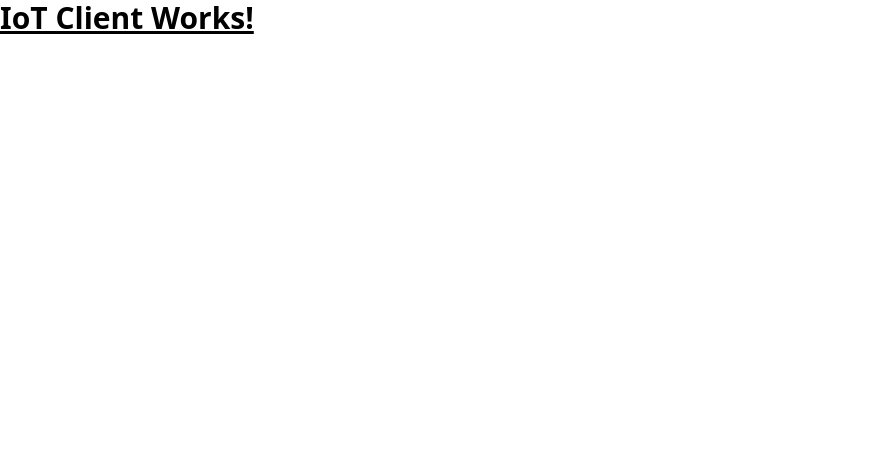
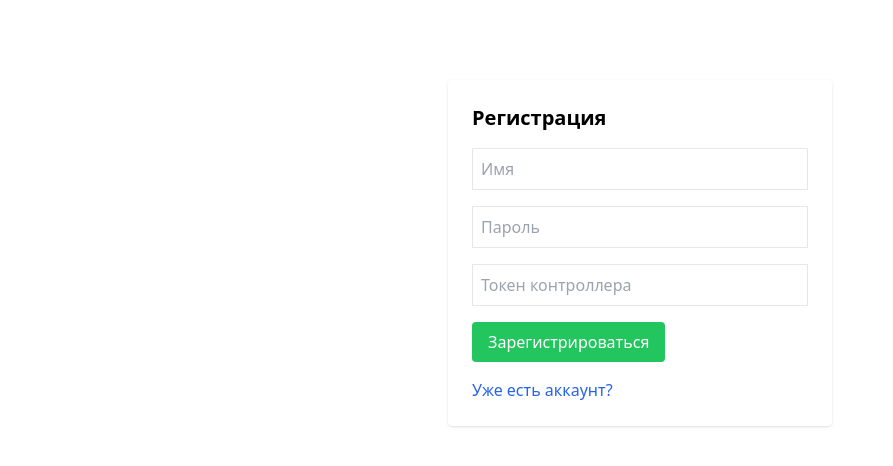
Before and after one commit to DartS1der/ios-client, a React (Vite) app: page / in a window 1280 px wide. Shown: the top 466 px of the page, without its empty margins (0-893 px from the left). Built offline with nearby package versions, Linux system fonts and the light colour scheme.

Commit message:
Update main.jsx

```diff
--- a/src/main.jsx
+++ b/src/main.jsx
@@ -3,10 +3,12 @@ import ReactDOM from 'react-dom/client'
 import { BrowserRouter, Routes, Route } from 'react-router-dom'
 import './index.css'
 
+import Register from './pages/Register' // <== Импортируешь компонент
+
 const App = () => (
   <BrowserRouter>
     <Routes>
-      <Route path="/" element={<h1 className="text-3xl font-bold underline">IoT Client Works!</h1>} />
+      <Route path="/" element={<Register />} /> {/* Показываем Register на главной */}
     </Routes>
   </BrowserRouter>
 )
```
